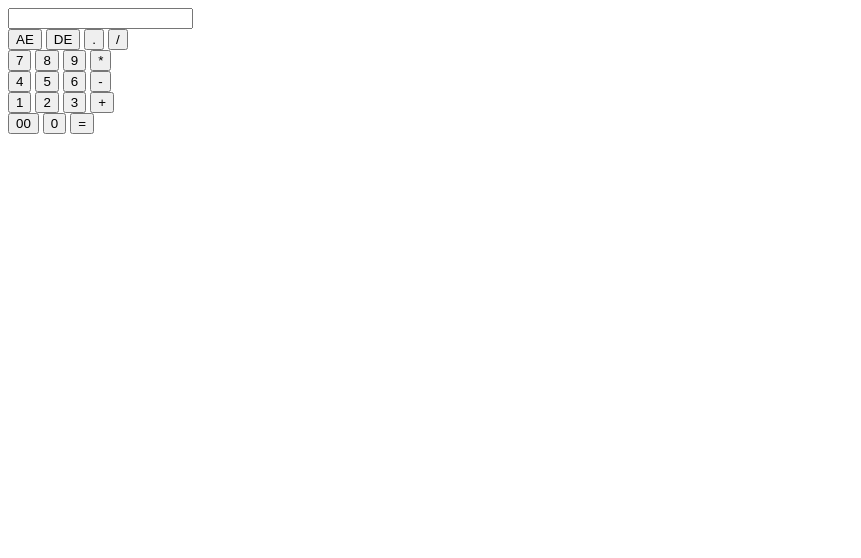
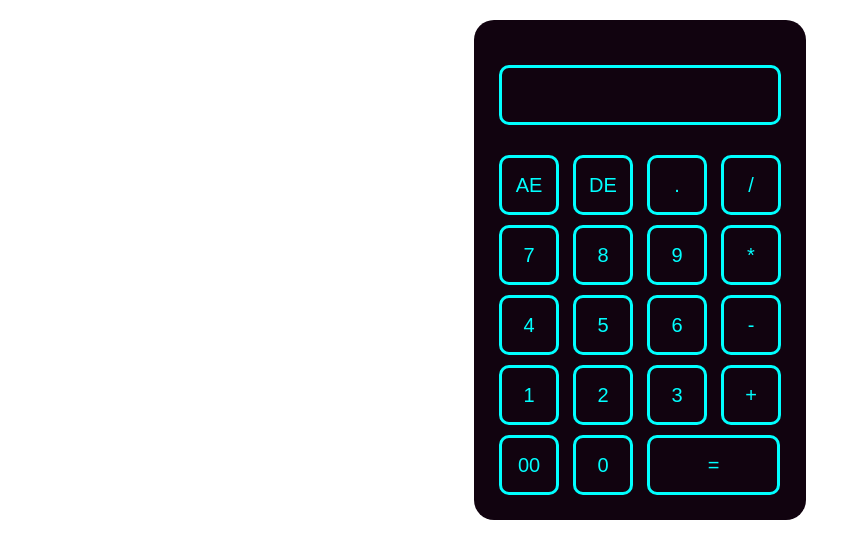
Before and after one commit to MaheshSriramula033/Basic-Projects, a plain HTML site: page Calculator/index.html in a window 1280 px wide. Shown: the whole page, without its empty margins (0-861 px from the left). Drawn offline with Linux system fonts and the light colour scheme.

Commit message:
Update index.html

```diff
--- a/Calculator/index.html
+++ b/Calculator/index.html
@@ -4,7 +4,7 @@
     <meta charset="UTF-8">
     <meta name="viewport" content="width=device-width, initial-scale=1.0">
     <title>Document</title>
-    <link rel="stylesheet" href="jscalculator.css">
+    <link rel="stylesheet" href="calculator.css">
 </head>
 <body>
     <div class="main">
```
